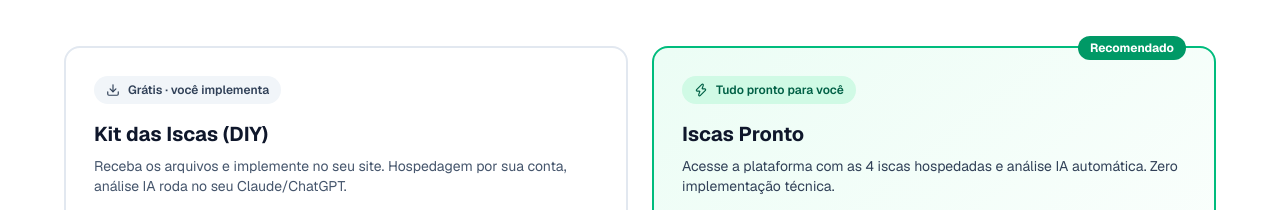
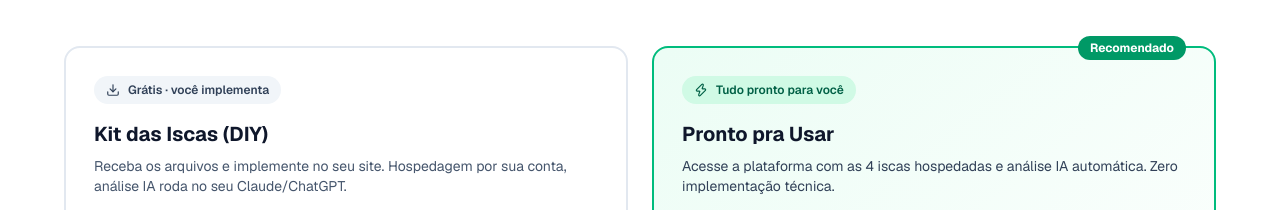
Before and after one commit to doni010520/crm-contabil, a Next.js app: page /iscas in a window 1280 px wide. Shown: the part 980-1190 px from the top of the page. Built offline with nearby package versions, Linux system fonts and the light colour scheme.

Commit message:
chore(iscas): rename 'Iscas Pronto' para 'Pronto pra Usar'

```diff
--- a/app/iscas/page.tsx
+++ b/app/iscas/page.tsx
@@ -24,7 +24,7 @@ const WHATSAPP_NUMBER = "557193061031";
 
 const WHATSAPP_MESSAGES = {
   hero: encodeURIComponent("Oi Adonias! Vim pela página de iscas. Quero conhecer o CRM completo."),
-  contratar: encodeURIComponent("Oi Adonias! Quero contratar o pacote 'Iscas Pronto'. Pode me passar os planos e formas de pagamento?"),
+  contratar: encodeURIComponent("Oi Adonias! Quero contratar o pacote 'Pronto pra Usar'. Pode me passar os planos e formas de pagamento?"),
   copywriter: encodeURIComponent("Oi Adonias! Quero contratar o Copywriter (IA especialista em contabilidade). Pode me passar os planos e formas de pagamento?"),
   crm: encodeURIComponent("Oi Adonias! Quero contratar o CRM completo. Pode me explicar como funciona?"),
 };
@@ -208,7 +208,7 @@ export default function IscasPage() {
               <div className="inline-flex items-center gap-2 rounded-full bg-emerald-100 text-emerald-800 text-xs font-semibold px-3 py-1.5 mb-4 w-fit">
                 <Zap className="h-3.5 w-3.5" /> Tudo pronto para você
               </div>
-              <h3 className="text-xl font-bold text-slate-900">Iscas Pronto</h3>
+              <h3 className="text-xl font-bold text-slate-900">Pronto pra Usar</h3>
               <p className="text-sm text-slate-700 mt-2">
                 Acesse a plataforma com as 4 iscas hospedadas e análise IA
                 automática. Zero implementação técnica.
```
